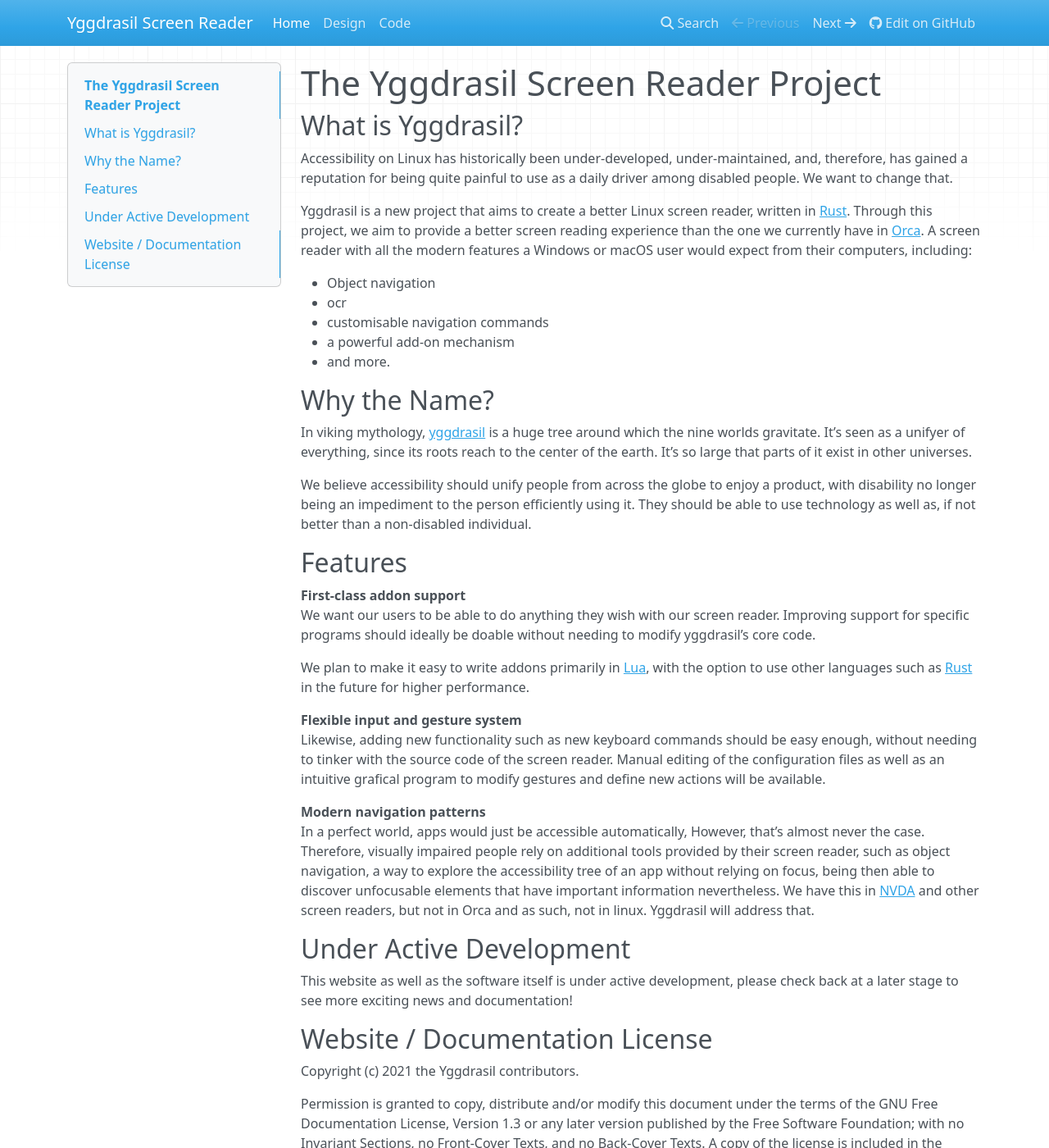
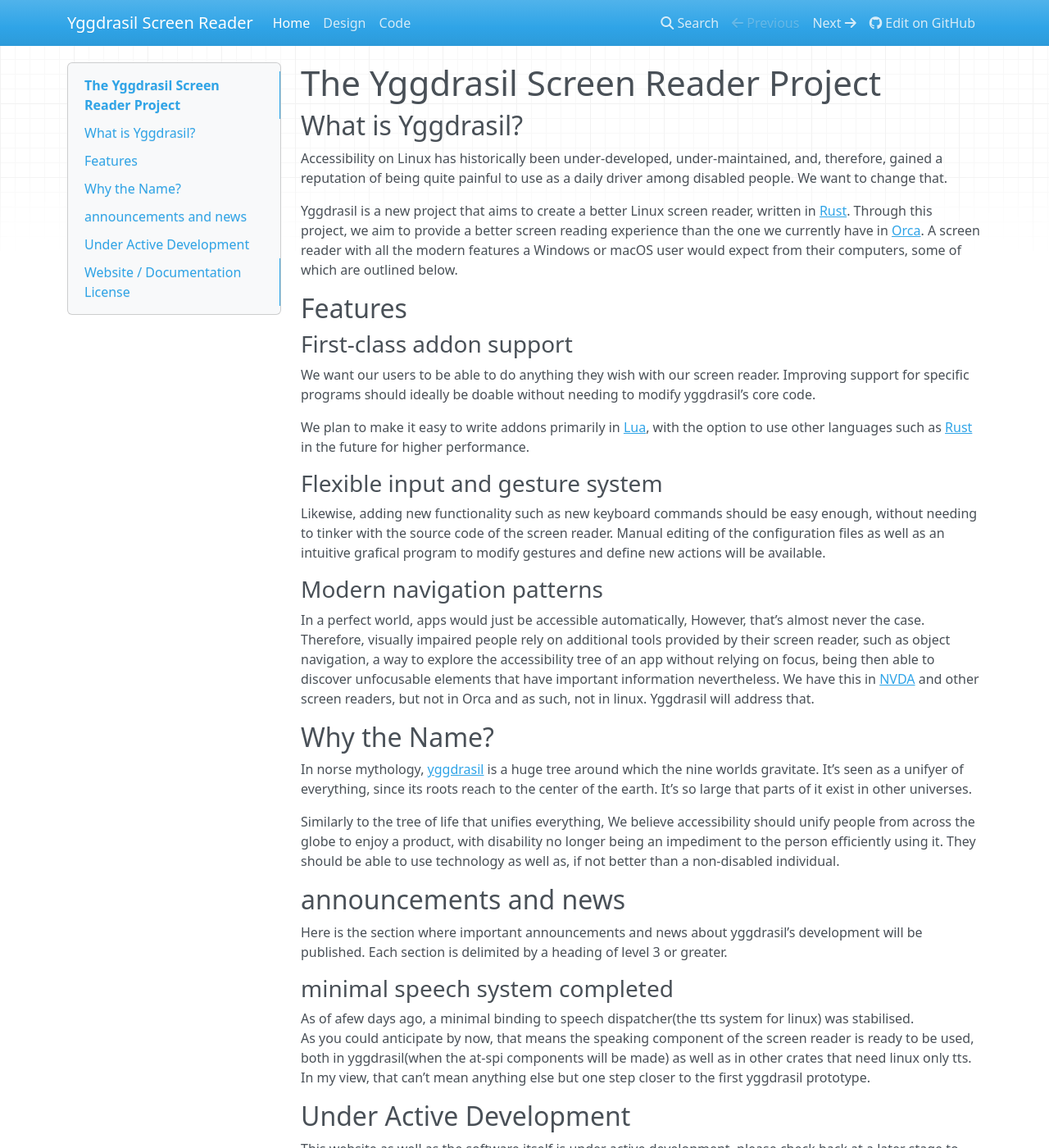
Before and after one commit to brogar2000/site, an MkDocs documentation site: the page built from docs/index.md, in a window 1280 px wide and 1400 px high. Shown: the whole window at 82% size. Built offline with MkDocs 1.6.1, drawn with Linux system fonts in a browser that asks for light colours; nearby versions of some CDN libraries.

Commit message:
reorder sections, change the features definition list to be represented by headings, correct some factual errors and typos, add a news section

```diff
--- a/docs/index.md
+++ b/docs/index.md
@@ -2,62 +2,64 @@
 
 ## What is Yggdrasil?
 
-Accessibility on Linux has historically been under-developed, under-maintained, and, therefore, has gained a
-reputation for being quite painful to use as a daily driver among disabled people. We want to change that.
+Accessibility on Linux has historically been under-developed, under-maintained, and, therefore, gained a
+reputation of being quite painful to use as a daily driver among disabled people. We want to change that.
 
 Yggdrasil is a new project that aims to create a better Linux screen reader, written in [Rust][rust]. Through
 this project, we aim to provide a better screen reading experience than the one we currently have in [Orca][orca].
-A screen reader with all the modern features a Windows or macOS user would expect from their computers, including:
-
-- Object navigation
-- ocr
-- customisable navigation commands
-- a powerful add-on mechanism
-- and more.
+A screen reader with all the modern features a Windows or macOS user would expect from their computers, some of which are outlined below.
 
 [orca]: https://wiki.gnome.org/Projects/Orca
 [rust]: https://rust-lang.org/
 
-## Why the Name?
-
-In viking mythology, [yggdrasil][wikipedia] is a huge tree around which the nine worlds gravitate. It's seen as a
-unifyer of everything, since its roots reach to the center of the earth. It's so large that parts of it exist in
-other universes.
-
-We believe accessibility should unify people from across the globe to enjoy a product, with disability no longer
-being an impediment to the person efficiently using it. They should be able to use technology as well as, if not
-better than a non-disabled individual.
-
-[wikipedia]: https://en.wikipedia.org/wiki/Yggdrasil
-
 ## Features
 
-First-class addon support
+### First-class addon support
 
-: We want our users to be able to do anything they wish with our screen reader. Improving support for specific
+We want our users to be able to do anything they wish with our screen reader. Improving support for specific
 programs should ideally be doable without needing to modify yggdrasil's core code.
 
-    We plan to make it easy to write addons primarily in [Lua][lua], with the option to use other languages such as
-    [Rust][rust] in the future for higher performance.
+We plan to make it easy to write addons primarily in [Lua][lua], with the option to use other languages such as
+[Rust][rust] in the future for higher performance.
 
 [lua]: https://www.lua.org/
 
-Flexible input and gesture system
+### Flexible input and gesture system
 
-: Likewise, adding new functionality such as new keyboard commands should be easy enough, without needing to
+Likewise, adding new functionality such as new keyboard commands should be easy enough, without needing to
 tinker with the source code of the screen reader. Manual editing of the configuration files as well as an
 intuitive grafical program to modify gestures and define new actions will be available.
 
-Modern navigation patterns
+### Modern navigation patterns
 
-: In a perfect world, apps would just be accessible automatically,
-However, that's almost never the case. Therefore, visually impaired people rely on additional tools provided by
+In a perfect world, apps would just be accessible automatically, However, that's almost never the case. Therefore, visually impaired people rely on additional tools provided by
 their screen reader, such as object navigation, a way to explore the accessibility tree of an app without relying
 on focus, being then able to discover unfocusable elements that have important information nevertheless. We
 have this in [NVDA][nvda] and other screen readers, but not in Orca and as such, not in linux. Yggdrasil will
 address that.
 
 [nvda]: https://www.nvaccess.org/
+
+## Why the Name?
+
+In norse mythology, [yggdrasil][wikipedia] is a huge tree around which the nine worlds gravitate. It's seen as a
+unifyer of everything, since its roots reach to the center of the earth. It's so large that parts of it exist in
+other universes.
+
+Similarly to the tree of life that unifies everything, We believe accessibility should unify people from across the globe to enjoy a product, with disability no longer
+being an impediment to the person efficiently using it. They should be able to use technology as well as, if not
+better than a non-disabled individual.
+
+[wikipedia]: https://en.wikipedia.org/wiki/Yggdrasil
+
+## announcements and news
+
+Here is the section where important announcements and news about yggdrasil's development will be published. Each section is delimited by a heading of level 3 or greater.
+
+### minimal speech system completed
+
+As of afew days ago, a minimal binding to speech dispatcher(the tts system for linux) was stabilised.
+As you could anticipate by now, that means the speaking component of the screen reader is ready to be used, both in yggdrasil(when the at-spi components will be made) as well as in other crates that need linux only tts. In my view, that can't mean anything else but one step closer to the first yggdrasil prototype.
 
 ## Under Active Development
 
```
